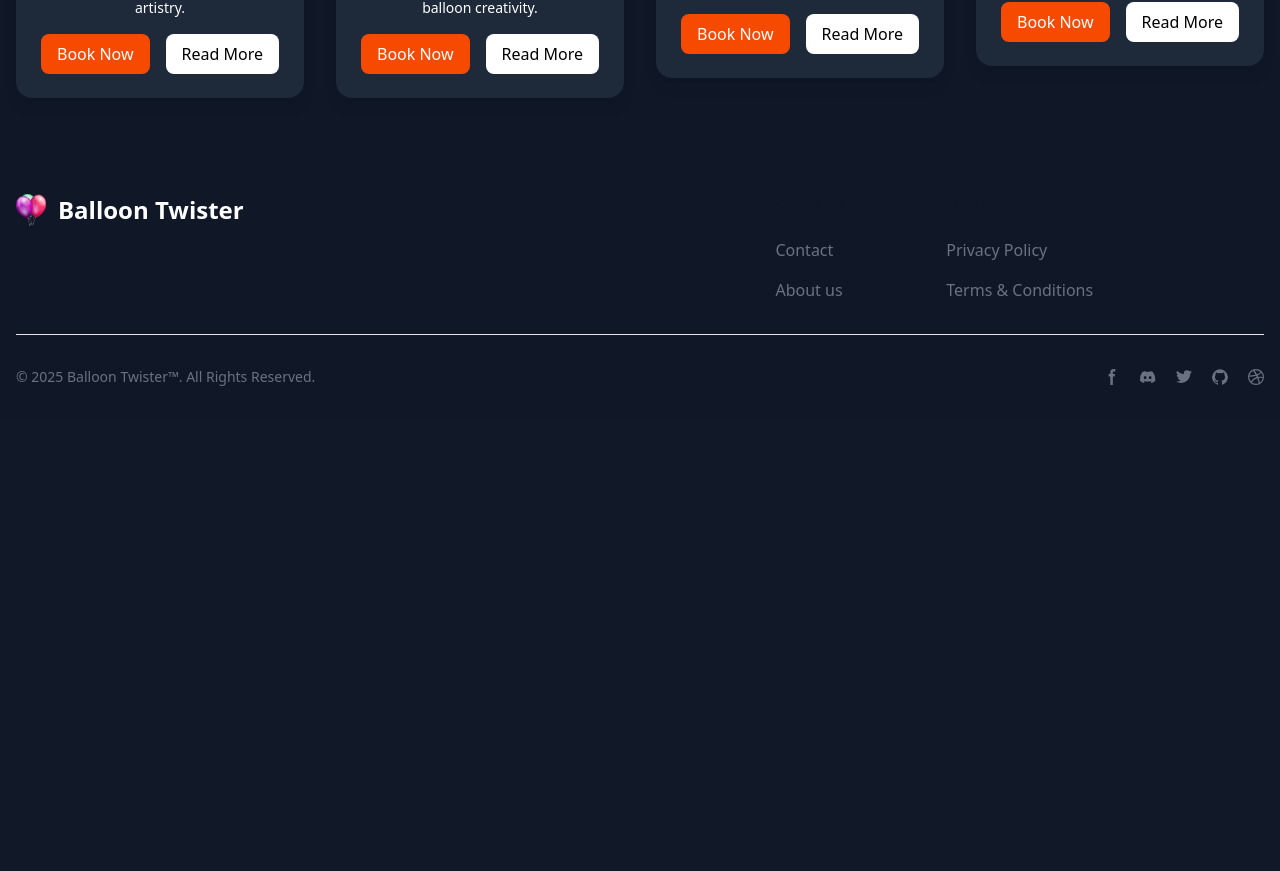
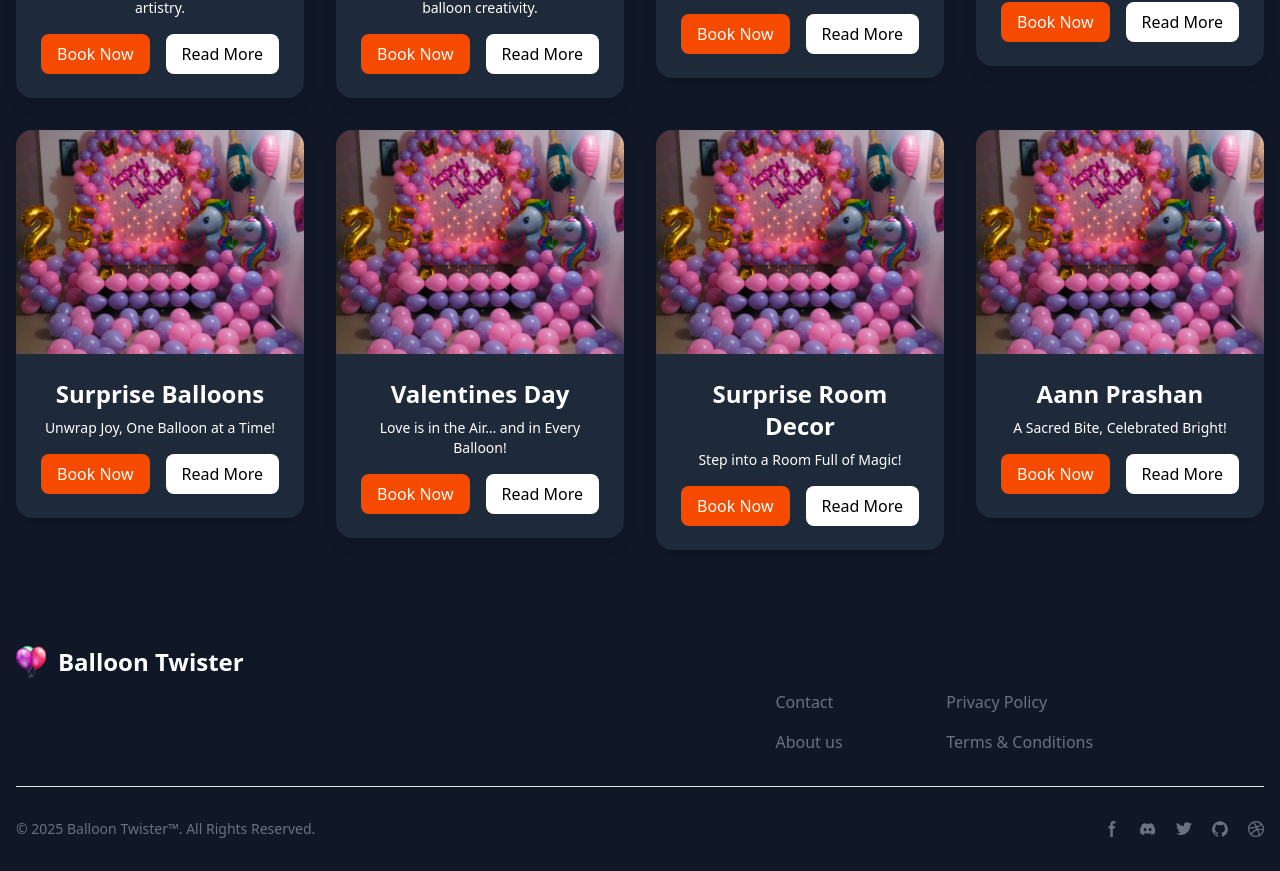
Before and after one commit to kshakya154/Balloon-Twister--, a React (Vite) app: page /services in a window 1280 px wide. Shown: the part 1030-1901 px from the top of the page. Before the commit the page ends 1449 px from the top, so only its background shows below. Built offline with nearby package versions, Linux system fonts and the light colour scheme; no server answers.

Commit message:
adding cors origins

```diff
--- a/pages/ServiceDetails.jsx
+++ b/pages/ServiceDetails.jsx
@@ -49,6 +49,30 @@ const serviceData = {
     title: "Dolly Car Booking",
     description:
       "This service is ideal for a bride or groom's grand entry, surprise birthday gifts, baby homecomings, or even promotional events. We offer compact or SUV-sized dollies based on your requirement, and our team ensures on-site decoration, timely setup, and hassle-free pickup. Every element used is of premium quality, ensuring your decoration looks perfect and lasts throughout the event.With our attention to detail and creative flair, your dolly will become the highlight of the occasion, drawing admiration and countless photo ops. One of our happy clients shared, The car dolly decoration was the highlight of my sister’s wedding entry. Everyone was clicking pictures and asking who did the décor. Thank you, Balloon Twister, for the magic!",
+    images: ["/images/h4.jpg", "/images/h2.jpg", "/images/h1.jpg"],
+  },
+  "surprise-balloons": {
+    title: "Surprise Balloon Decoration",
+    description:
+      "Make someone’s day unforgettable with our Surprise Balloon Decor service. Whether it’s a birthday wake-up, a romantic gesture, or a friend’s achievement, we specialize in creating stunning and joyful balloon arrangements that are set up secretly to maximize the surprise element. Our packages include customized messages, foil balloons, confetti balloons, and optional add-ons like gifts, flowers, or cakes — all arranged with creativity and care, ready to blow them away (literally!).",
+    images: ["/images/h4.jpg", "/images/h2.jpg", "/images/h1.jpg"],
+  },
+  "valentines-day": {
+    title: "Valentines Day Special",
+    description:
+      "Turn your space into a romantic haven with our Valentine’s Day Special decoration service. Whether it’s your first Valentine’s or a milestone celebration, we design mood-setting experiences using heart-shaped balloons, LED lighting, rose petals, candles, photo garlands, and even personalized messages. Add-ons include gift boxes, cakes, or even a private canopy setup — perfect for proposals or date night surprises.",
+    images: ["/images/h4.jpg", "/images/h2.jpg", "/images/h1.jpg"],
+  },
+  "aann-prashan": {
+    title: "Aann Prashan",
+    description:
+      "Annaprashan marks your baby's first solid food — a cherished milestone in Indian tradition. We add joy and festivity to this sacred event through traditional yet modern balloon decorations. From pastel arches to elegant backdrops and culturally-themed props like rice bowls and banana leaves, we design a setup that blends tradition with vibrant beauty. Optional custom name banners, photo booth frames, and floral touches can be added to make it truly picture-perfect.",
+    images: ["/images/h4.jpg", "/images/h2.jpg", "/images/h1.jpg"],
+  },
+  "surprise-room-decor": {
+    title: "Surprise Room Decoration",
+    description:
+      "Give your loved ones a memory to cherish forever with our Surprise Room Decorations. Perfect for birthdays, anniversaries, proposals, or even small wins — we sneak into the location before the big reveal and transform the space with themed balloon decor, LED lights, hanging photos, message boards, ribbons, and more. Every detail is curated to match your vision and create an unforgettable surprise moment.",
     images: ["/images/h4.jpg", "/images/h2.jpg", "/images/h1.jpg"],
   },
 };
--- a/pages/ServicePage.jsx
+++ b/pages/ServicePage.jsx
@@ -51,6 +51,30 @@ const services = [
     image: "/images/v21.jpg",
     link: "/services/dolly-car-booking",
   },
+  {
+    title: "Surprise Balloons",
+    description: "Unwrap Joy, One Balloon at a Time!",
+    image: "/images/v21.jpg",
+    link: "/services/surprise-balloons",
+  },
+  {
+    title: "Valentines Day",
+    description: "Love is in the Air… and in Every Balloon!",
+    image: "/images/v21.jpg",
+    link: "/services/valentines-day",
+  },
+  {
+    title: "Surprise Room Decor",
+    description: "Step into a Room Full of Magic!",
+    image: "/images/v21.jpg",
+    link: "/services/surprise-room-decor",
+  },
+  {
+    title: "Aann Prashan",
+    description: "A Sacred Bite, Celebrated Bright!",
+    image: "/images/v21.jpg",
+    link: "/services/aann-prashan",
+  },
 ];
 
 export default function ServicesPage() {
--- a/src/components/Blog/Blog.jsx
+++ b/src/components/Blog/Blog.jsx
@@ -9,7 +9,9 @@ function Blog() {
   useEffect(() => {
     const fetchBlogs = async () => {
       try {
-        const response = await fetch("http://localhost:4000/blog");
+        const response = await fetch(
+          "https://backend-balloon-twister.onrender.com/blog"
+        );
         const result = await response.json();
         setBlogs(result.data || []);
       } catch (error) {
--- a/src/components/Blog/SingleBlog.jsx
+++ b/src/components/Blog/SingleBlog.jsx
@@ -10,7 +10,9 @@ function SingleBlog() {
   useEffect(() => {
     const fetchBlog = async () => {
       try {
-        const response = await fetch(`http://localhost:4000/blog/${id}`);
+        const response = await fetch(
+          `https://backend-balloon-twister.onrender.com/blog/${id}`
+        );
         const result = await response.json();
         setBlog(result.data);
       } catch (error) {
@@ -48,7 +50,9 @@ function SingleBlog() {
     >
       <div className="flex flex-col">
         {/* Title for mobile */}
-        <h1 className="text-3xl md:text-4xl font-bold mb-6 md:hidden">{blog.title}</h1>
+        <h1 className="text-3xl md:text-4xl font-bold mb-6 md:hidden">
+          {blog.title}
+        </h1>
 
         <div className="flex flex-col md:block">
           {/* Image */}
@@ -63,7 +67,9 @@ function SingleBlog() {
           )}
 
           {/* Title for desktop */}
-          <h1 className="text-3xl md:text-4xl font-bold mb-6 hidden md:block">{blog.title}</h1>
+          <h1 className="text-3xl md:text-4xl font-bold mb-6 hidden md:block">
+            {blog.title}
+          </h1>
 
           {/* Content */}
           <div
--- a/src/components/Booking.jsx
+++ b/src/components/Booking.jsx
@@ -49,7 +49,7 @@ function Booking() {
         additionalRequests: data.additionalRequests || "",
       };
 
-      const response = await fetch("http://localhost:4000/booking", {
+      const response = await fetch("https://backend-balloon-twister.onrender.com/booking", {
         method: "POST",
         headers: {
           "Content-Type": "application/json",
--- a/src/components/DollyPage.jsx
+++ b/src/components/DollyPage.jsx
@@ -28,13 +28,16 @@ const DollyPage = () => {
     setLoading(true);
     setSuccess(false);
     try {
-      const response = await fetch("http://localhost:4000/dolly", {
-        method: "POST",
-        headers: {
-          "Content-Type": "application/json",
-        },
-        body: JSON.stringify(data),
-      });
+      const response = await fetch(
+        "https://backend-balloon-twister.onrender.com/dolly",
+        {
+          method: "POST",
+          headers: {
+            "Content-Type": "application/json",
+          },
+          body: JSON.stringify(data),
+        }
+      );
 
       const result = await response.json();
 
```
